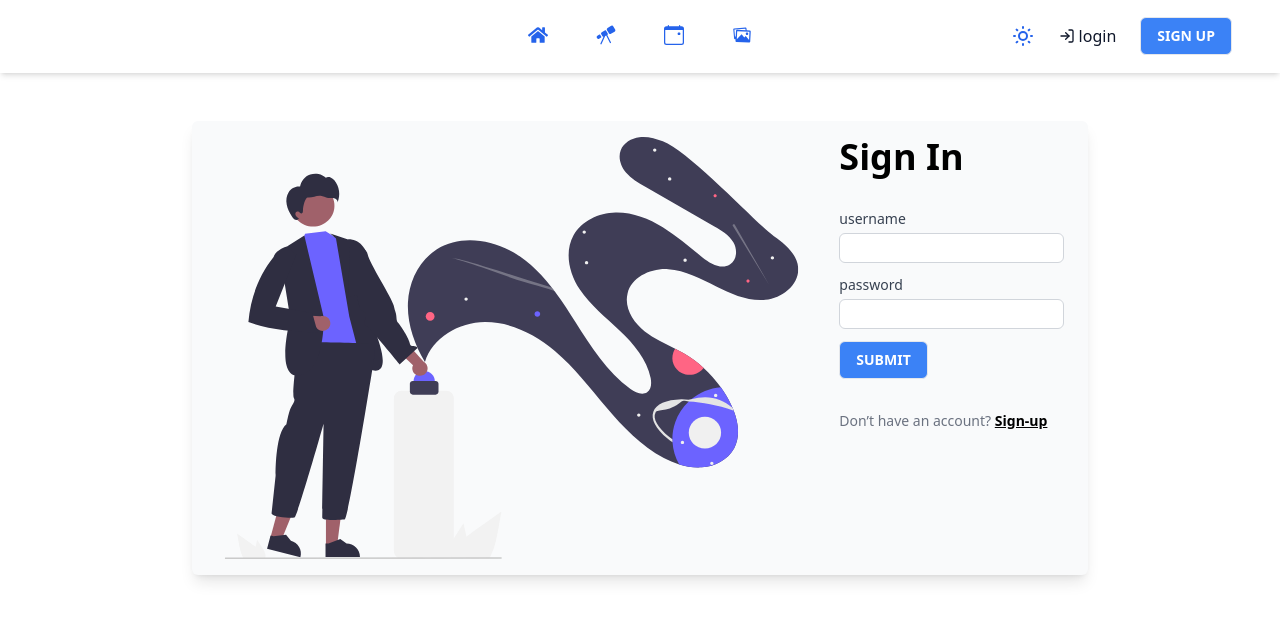
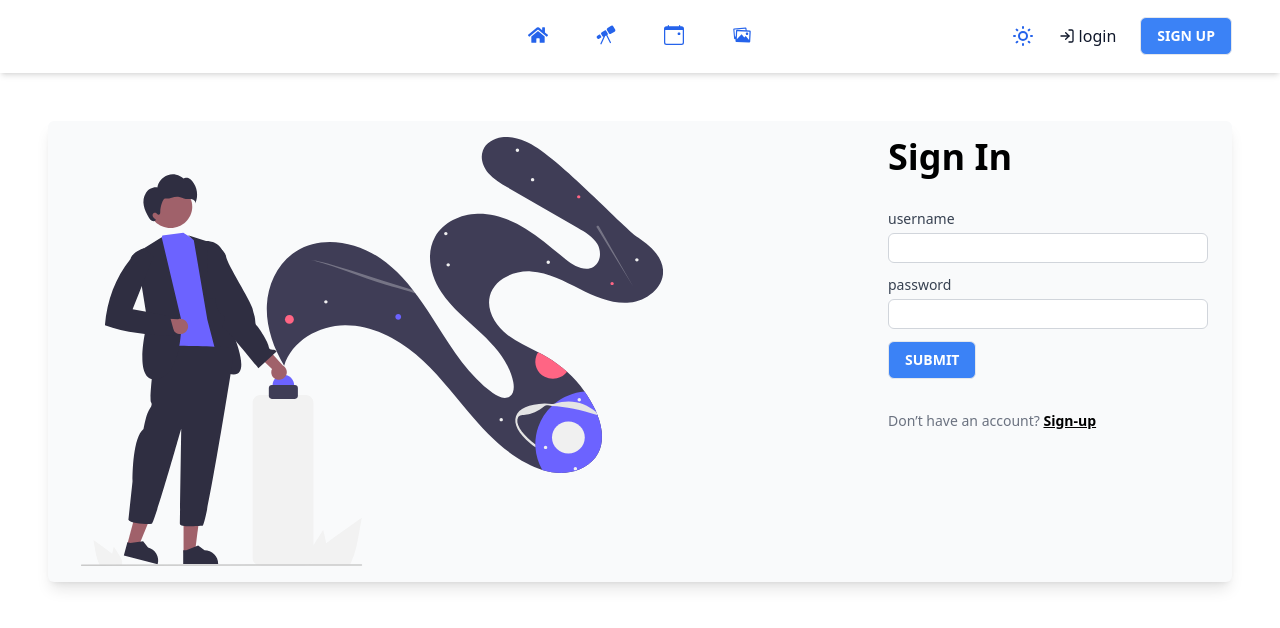
Before and after one commit to DooDaoMa/doodaoma-web, a Next.js app: page /signin in a window 1280 px wide. Shown: the top 628 px of the page. Built offline with nearby package versions, Linux system fonts and the light colour scheme; no server answers.

Commit message:
add container class

```diff
--- a/pages/signin/index.tsx
+++ b/pages/signin/index.tsx
@@ -54,7 +54,7 @@ export default function SignIn() {
         <meta name="viewport" content="width=device-width, initial-scale=1" />
         <link rel="icon" href="/favicon.ico" />
       </Head>
-      <Section className="mx-auto flex max-w-4xl flex-col gap-y-8 md:flex-row md:gap-x-8">
+      <Section className="container mx-auto flex flex-col gap-y-8 md:flex-row md:gap-x-8">
         <>
           <div className="flex grow-[2] md:block">
             <Image src="/people.svg" height={400} width={600} alt="people" />
--- a/pages/signup/index.tsx
+++ b/pages/signup/index.tsx
@@ -66,7 +66,7 @@ export default function SignUp() {
         <meta name="viewport" content="width=device-width, initial-scale=1" />
         <link rel="icon" href="/favicon.ico" />
       </Head>
-      <Section className="mx-auto flex max-w-4xl flex-col gap-y-8 md:flex-row md:gap-x-8">
+      <Section className="container mx-auto flex max-w-4xl flex-col gap-y-8 md:flex-row md:gap-x-8">
         <>
           <div className="hidden grow-[2] md:block">
             <Image src="/people.svg" height={400} width={600} alt="people" />
```
